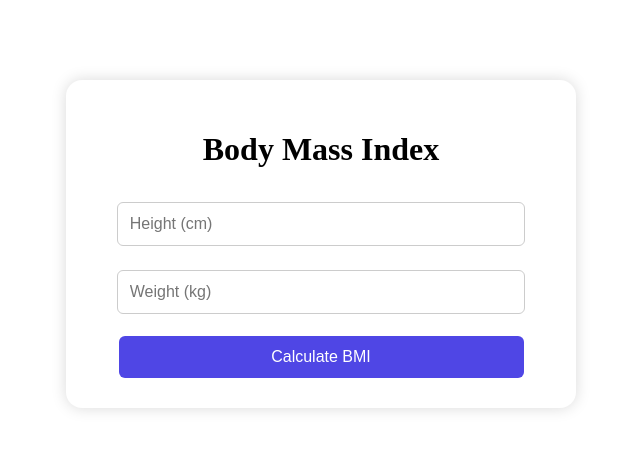
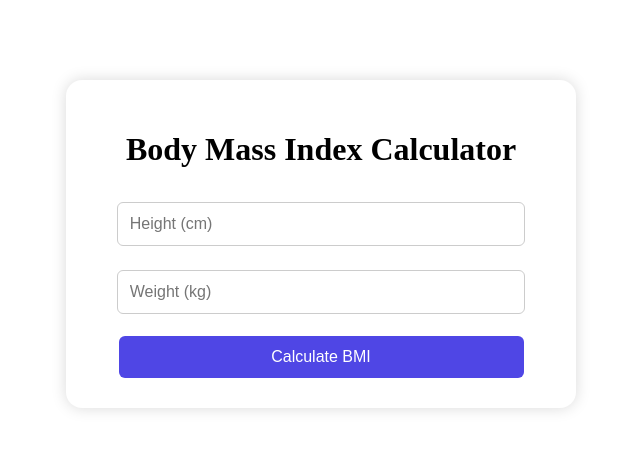
Before and after one commit to dimpijain/labcloudanddevops, a React (Vite) app in the folder bmi/: page / in a window 1280 px wide. Shown: the top 450 px of the page, without its empty margins (319-959 px from the left). Built offline with nearby package versions, Linux system fonts and the light colour scheme.

Commit message:
updated to Body Mass Index Calculator

```diff
--- a/bmi/src/App.jsx
+++ b/bmi/src/App.jsx
@@ -25,7 +25,7 @@ function App() {
 
   return (
     <div style={styles.container}>
-      <h1>Body Mass Index</h1>
+      <h1>Body Mass Index Calculator</h1>
 
       <input
         type="number"
```
